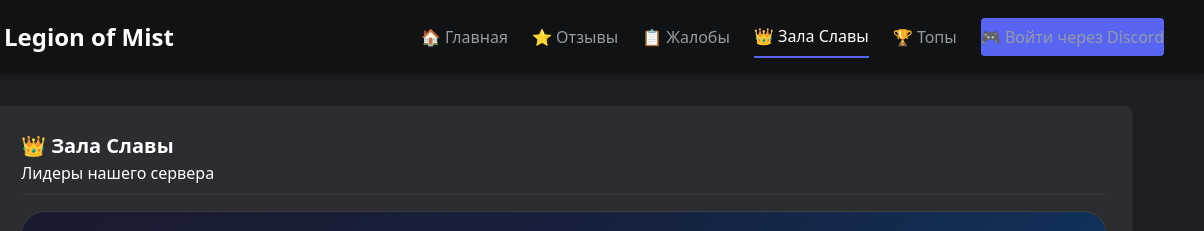
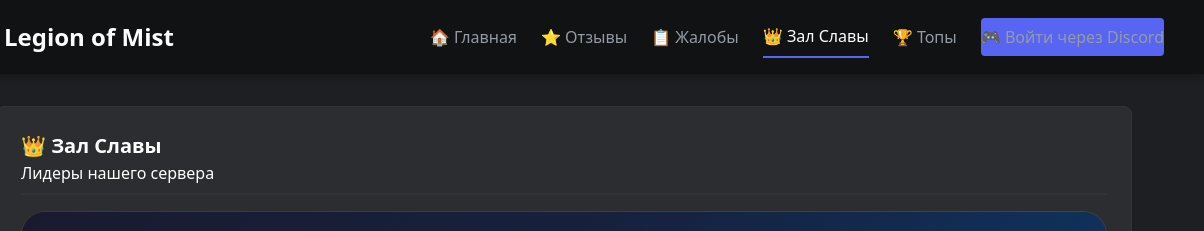
Before and after one commit to koshak-nelud/koshak-nelud.github.io, a website: page honor.html in a window 1280 px wide. Shown: the top 231 px of the page, 76-1280 px from the left. Drawn offline with Linux system fonts and the light colour scheme; no server answers.

Commit message:
Update honor.html

```diff
--- a/honor.html
+++ b/honor.html
@@ -3,7 +3,7 @@
 <head>
     <meta charset="UTF-8">
     <meta name="viewport" content="width=device-width, initial-scale=1.0">
-    <title>Зала Славы - Legion of Mist</title>
+    <title>Зал Славы - Legion of Mist</title>
     <link id="serverFavicon" rel="icon" href="https://cdn.discordapp.com/embed/avatars/0.png">
     <link rel="stylesheet" href="style.css">
     <style>
@@ -166,7 +166,7 @@
                 <a href="/">🏠 Главная</a>
                 <a href="reviews.html">⭐ Отзывы</a>
                 <a href="complaints.html">📋 Жалобы</a>
-                <a href="honor.html" class="active">👑 Зала Славы</a>
+                <a href="honor.html" class="active">👑 Зал Славы</a>
                 <a href="top.html">🏆 Топы</a>
                 <div id="authButton"></div>
             </div>
@@ -176,7 +176,7 @@
     <div class="container">
         <div class="card">
             <div class="card-header">
-                <h1 class="card-title">👑 Зала Славы</h1>
+                <h1 class="card-title">👑 Зал Славы</h1>
                 <p>Лидеры нашего сервера</p>
             </div>
 
```
